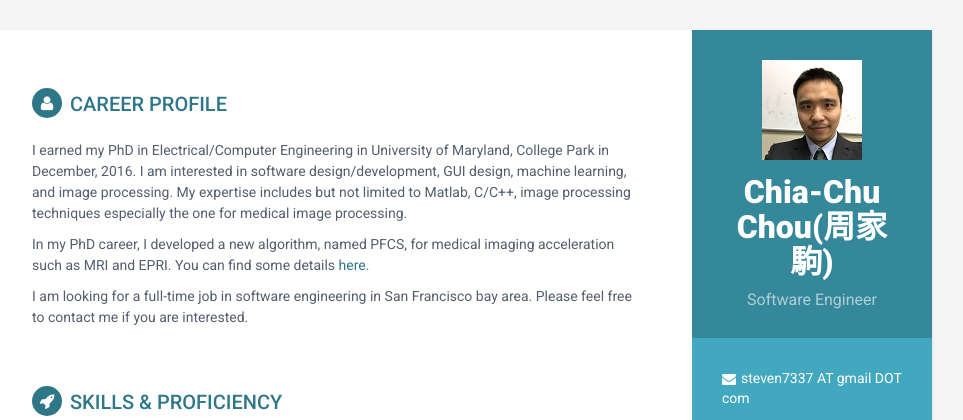
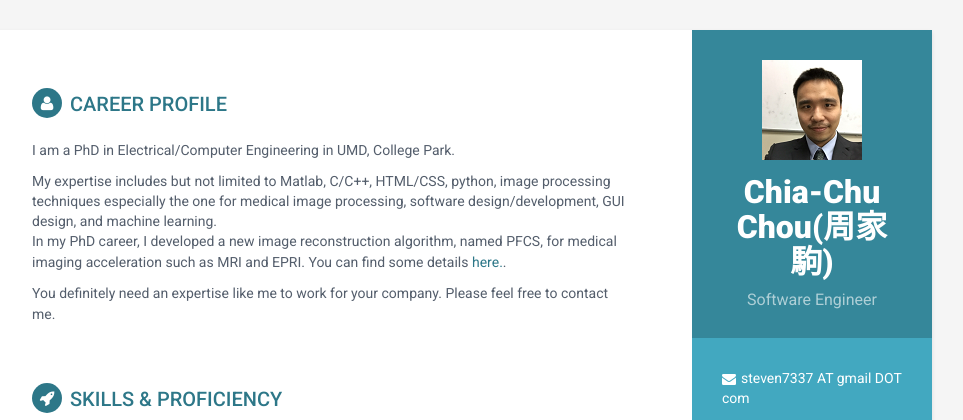
Before and after one commit to steven7337/steven7337.github.io, a plain HTML site: page index.html in a window 1280 px wide. Shown: the top 420 px of the page, without its empty margins (188-1151 px from the left). Drawn offline with Linux system fonts and the light colour scheme.

Commit message:
Change the description of my career profile

```diff
--- a/index.html
+++ b/index.html
@@ -95,16 +95,17 @@
                             <h2 class="section-title"><i class="fa fa-user"></i>Career Profile</h2>
                             <div class="summary">
                                 <p>
-                                    I earned my PhD in Electrical/Computer Engineering in University of Maryland, College Park in December, 2016.
-                                    I am interested in software design/development, GUI design, machine learning, and image processing.
-                                    My expertise includes but not limited to Matlab, C/C++, image processing techniques especially the one for medical image processing.
+                                    I am a PhD in Electrical/Computer Engineering in UMD, College Park.
+                                </p>
+                                    My expertise includes but not limited to Matlab, C/C++, HTML/CSS, python, image processing techniques especially the one for medical image processing, software design/development, GUI design, and machine learning.
+                                <p>
+                                    In my PhD career, I developed a new image reconstruction algorithm, named PFCS, for medical imaging acceleration such as MRI and EPRI. You can find some details <a href="http://www.mrijournal.com/article/S0730-725X(16)30200-4/abstract" target="_blank">here.</a>.
                                 </p>
                                 <p>
-                                    In my PhD career, I developed a new algorithm, named PFCS, for medical imaging acceleration such as MRI and EPRI. You can find some details <a href="http://www.mrijournal.com/article/S0730-725X(16)30200-4/abstract" target="_blank">here.</a>
+									You definitely need an expertise like me to work for your company.
+									Please feel free to contact me.
                                 </p>
-                                <p>
-                                    I am looking for a full-time job in software engineering in San Francisco bay area. Please feel free to contact me if you are interested.
-                                </p>
+
                             </div>
                             <!--//summary-->
                         </section>
```
